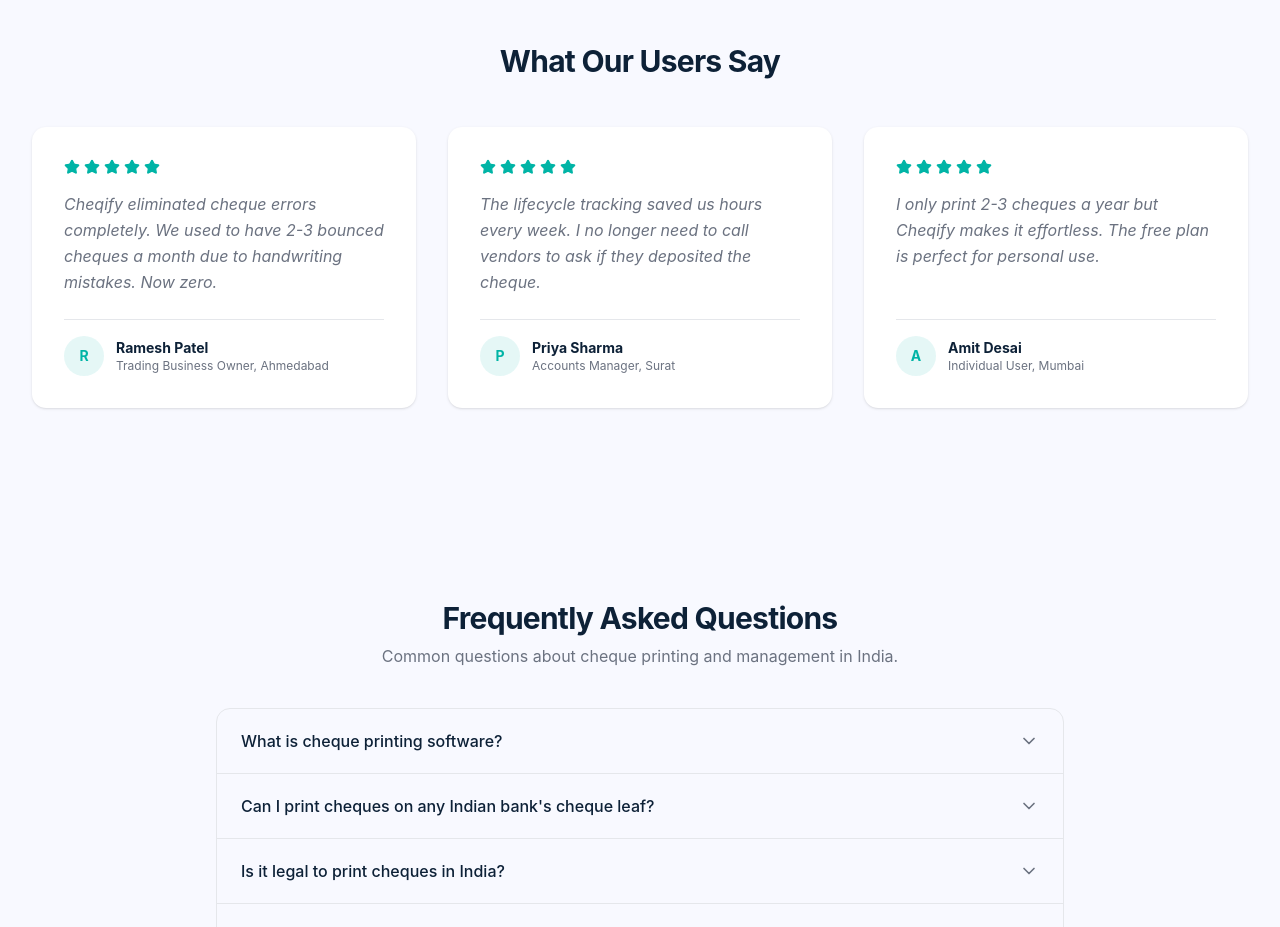
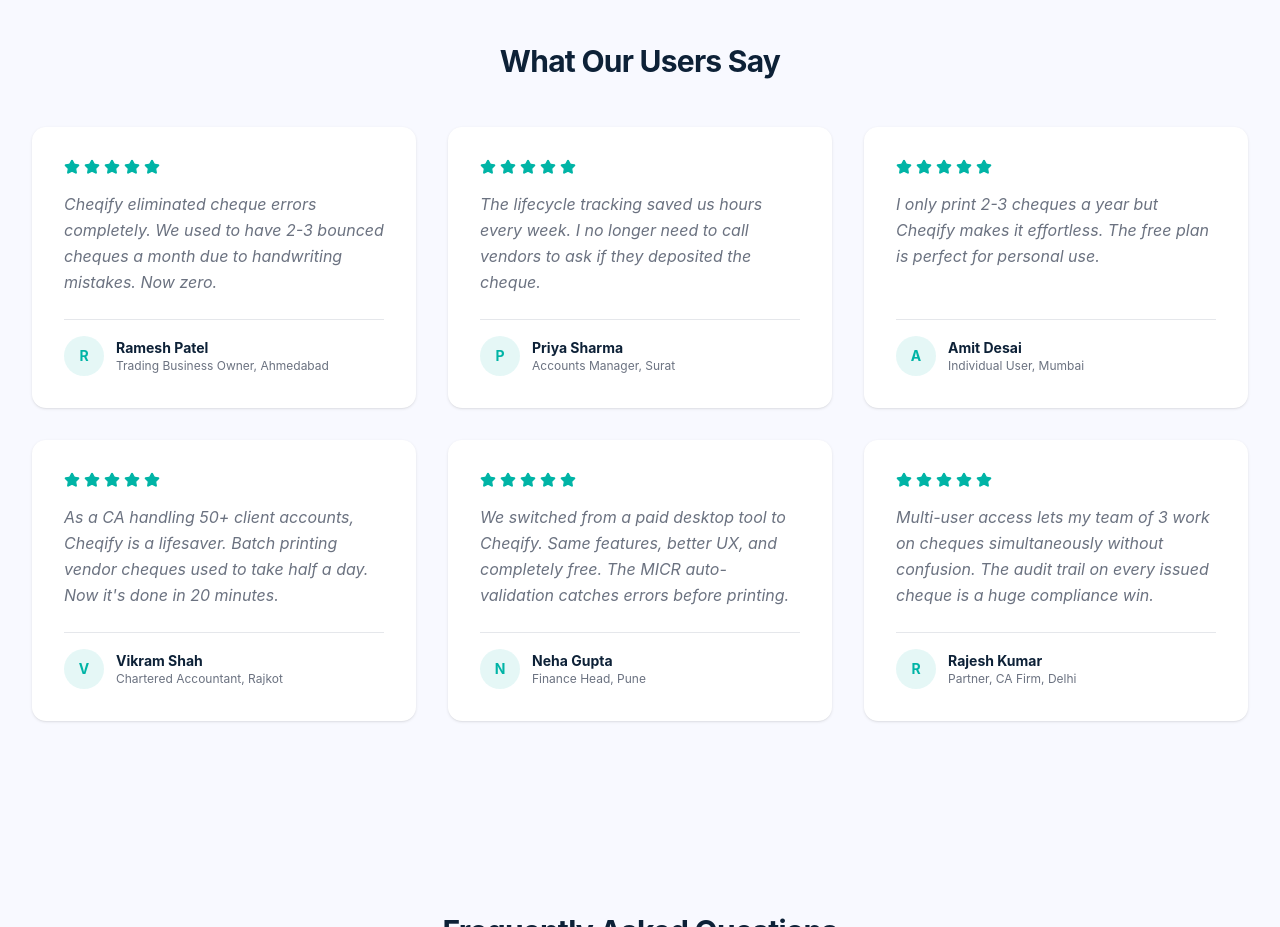
Before and after one commit to ravihirapara/cheqify-website, a Next.js app: page /en in a window 1280 px wide. Shown: the part 3580-4507 px from the top of the page. Built offline with nearby package versions, Linux system fonts and the light colour scheme; no server answers; a web font is replaced by a local one.

Commit message:
feat: expand home testimonials to 6 with Review schema and scroll-reveal animation
Add 3 new testimonials (CA, Finance Head, CA Firm Partner) across en/hi/gu,
emit Review structured data in SoftwareApplication JSON-LD, and add
IntersectionObserver-based fade-up stagger plus hover lift on cards.

```diff
--- a/messages/en.json
+++ b/messages/en.json
@@ -156,7 +156,16 @@
       "t2Role": "Accounts Manager, Surat",
       "t3Quote": "I only print 2-3 cheques a year but Cheqify makes it effortless. The free plan is perfect for personal use.",
       "t3Name": "Amit Desai",
-      "t3Role": "Individual User, Mumbai"
+      "t3Role": "Individual User, Mumbai",
+      "t4Quote": "As a CA handling 50+ client accounts, Cheqify is a lifesaver. Batch printing vendor cheques used to take half a day. Now it's done in 20 minutes.",
+      "t4Name": "Vikram Shah",
+      "t4Role": "Chartered Accountant, Rajkot",
+      "t5Quote": "We switched from a paid desktop tool to Cheqify. Same features, better UX, and completely free. The MICR auto-validation catches errors before printing.",
+      "t5Name": "Neha Gupta",
+      "t5Role": "Finance Head, Pune",
+      "t6Quote": "Multi-user access lets my team of 3 work on cheques simultaneously without confusion. The audit trail on every issued cheque is a huge compliance win.",
+      "t6Name": "Rajesh Kumar",
+      "t6Role": "Partner, CA Firm, Delhi"
     },
     "finalCta": {
       "heading": "Ready to Print Error-Free Cheques?",
--- a/src/app/[locale]/page.tsx
+++ b/src/app/[locale]/page.tsx
@@ -76,6 +76,50 @@
     bestRating: "5",
     worstRating: "1",
   },
+  review: [
+    {
+      "@type": "Review",
+      author: { "@type": "Person", name: "Ramesh Patel", jobTitle: "Trading Business Owner", address: { "@type": "PostalAddress", addressLocality: "Ahmedabad", addressCountry: "IN" } },
+      reviewRating: { "@type": "Rating", ratingValue: "5", bestRating: "5" },
+      reviewBody:
+        "Cheqify eliminated cheque errors completely. We used to have 2-3 bounced cheques a month due to handwriting mistakes. Now zero.",
+    },
+    {
+      "@type": "Review",
+      author: { "@type": "Person", name: "Priya Sharma", jobTitle: "Accounts Manager", address: { "@type": "PostalAddress", addressLocality: "Surat", addressCountry: "IN" } },
+      reviewRating: { "@type": "Rating", ratingValue: "5", bestRating: "5" },
+      reviewBody:
+        "The lifecycle tracking saved us hours every week. I no longer need to call vendors to ask if they deposited the cheque.",
+    },
+    {
+      "@type": "Review",
+      author: { "@type": "Person", name: "Amit Desai", jobTitle: "Individual User", address: { "@type": "PostalAddress", addressLocality: "Mumbai", addressCountry: "IN" } },
+      reviewRating: { "@type": "Rating", ratingValue: "5", bestRating: "5" },
+      reviewBody:
+        "I only print 2-3 cheques a year but Cheqify makes it effortless. The free plan is perfect for personal use.",
+    },
+    {
+      "@type": "Review",
+      author: { "@type": "Person", name: "Vikram Shah", jobTitle: "Chartered Accountant", address: { "@type": "PostalAddress", addressLocality: "Rajkot", addressCountry: "IN" } },
+      reviewRating: { "@type": "Rating", ratingValue: "5", bestRating: "5" },
+      reviewBody:
+        "As a CA handling 50+ client accounts, Cheqify is a lifesaver. Batch printing vendor cheques used to take half a day. Now it's done in 20 minutes.",
+    },
+    {
+      "@type": "Review",
+      author: { "@type": "Person", name: "Neha Gupta", jobTitle: "Finance Head", address: { "@type": "PostalAddress", addressLocality: "Pune", addressCountry: "IN" } },
+      reviewRating: { "@type": "Rating", ratingValue: "5", bestRating: "5" },
+      reviewBody:
+        "We switched from a paid desktop tool to Cheqify. Same features, better UX, and completely free. The MICR auto-validation catches errors before printing.",
+    },
+    {
+      "@type": "Review",
+      author: { "@type": "Person", name: "Rajesh Kumar", jobTitle: "Partner, CA Firm", address: { "@type": "PostalAddress", addressLocality: "Delhi", addressCountry: "IN" } },
+      reviewRating: { "@type": "Rating", ratingValue: "5", bestRating: "5" },
+      reviewBody:
+        "Multi-user access lets my team of 3 work on cheques simultaneously without confusion. The audit trail on every issued cheque is a huge compliance win.",
+    },
+  ],
   featureList:
     "Cheque Printing, MICR Validation, Batch Printing, Lifecycle Tracking, Bank Reconciliation, Multi-Language Support",
 };
--- a/src/components/sections/testimonials.tsx
+++ b/src/components/sections/testimonials.tsx
@@ -1,9 +1,10 @@
 "use client";
 
+import { useEffect, useRef, useState } from "react";
 import { useTranslations } from "next-intl";
 import { Star } from "lucide-react";
 
-const TESTIMONIALS = ["t1", "t2", "t3"] as const;
+const TESTIMONIALS = ["t1", "t2", "t3", "t4", "t5", "t6"] as const;
 
 function StarRating() {
   return (
@@ -17,25 +18,54 @@
 
 export function Testimonials() {
   const t = useTranslations("home.testimonials");
+  const sectionRef = useRef<HTMLDivElement | null>(null);
+  const [visible, setVisible] = useState(false);
+
+  useEffect(() => {
+    const node = sectionRef.current;
+    if (!node) return;
+    if (typeof IntersectionObserver === "undefined") {
+      setVisible(true);
+      return;
+    }
+    const observer = new IntersectionObserver(
+      ([entry]) => {
+        if (entry.isIntersecting) {
+          setVisible(true);
+          observer.disconnect();
+        }
+      },
+      { threshold: 0.15 },
+    );
+    observer.observe(node);
+    return () => observer.disconnect();
+  }, []);
 
   return (
-    <section className="py-16 md:py-24">
+    <section ref={sectionRef} className="py-16 md:py-24">
       <div className="mx-auto max-w-7xl px-4 sm:px-6 lg:px-8">
-        <h2 className="text-center text-3xl font-bold tracking-tight text-foreground">
+        <h2
+          className={`text-center text-3xl font-bold tracking-tight text-foreground transition-all duration-700 ease-out motion-reduce:transition-none ${
+            visible ? "translate-y-0 opacity-100" : "translate-y-4 opacity-0"
+          }`}
+        >
           {t("heading")}
         </h2>
         <div className="mt-12 grid gap-8 sm:grid-cols-2 lg:grid-cols-3">
-          {TESTIMONIALS.map((key) => (
-            <div
+          {TESTIMONIALS.map((key, index) => (
+            <article
               key={key}
-              className="flex flex-col rounded-xl bg-card p-8 shadow-sm transition-shadow hover:shadow-md"
+              style={{ transitionDelay: visible ? `${index * 100}ms` : "0ms" }}
+              className={`group flex flex-col rounded-xl bg-card p-8 shadow-sm transition-[opacity,transform,box-shadow] duration-700 ease-out will-change-transform hover:-translate-y-1 hover:shadow-lg motion-reduce:transform-none motion-reduce:transition-none ${
+                visible ? "translate-y-0 opacity-100" : "translate-y-6 opacity-0"
+              }`}
             >
               <StarRating />
               <blockquote className="mt-4 flex-1 italic leading-relaxed text-muted-foreground">
                 {t(`${key}Quote`)}
               </blockquote>
               <div className="mt-6 flex items-center gap-3 border-t border-border pt-4">
-                <div className="flex h-10 w-10 shrink-0 items-center justify-center rounded-full bg-primary/10 text-sm font-bold text-primary">
+                <div className="flex h-10 w-10 shrink-0 items-center justify-center rounded-full bg-primary/10 text-sm font-bold text-primary transition-transform duration-300 group-hover:scale-110 motion-reduce:transform-none">
                   {t(`${key}Name`).charAt(0)}
                 </div>
                 <div>
@@ -47,7 +77,7 @@
                   </p>
                 </div>
               </div>
-            </div>
+            </article>
           ))}
         </div>
       </div>
```
Also changed, not shown: messages/gu.json, messages/hi.json.
